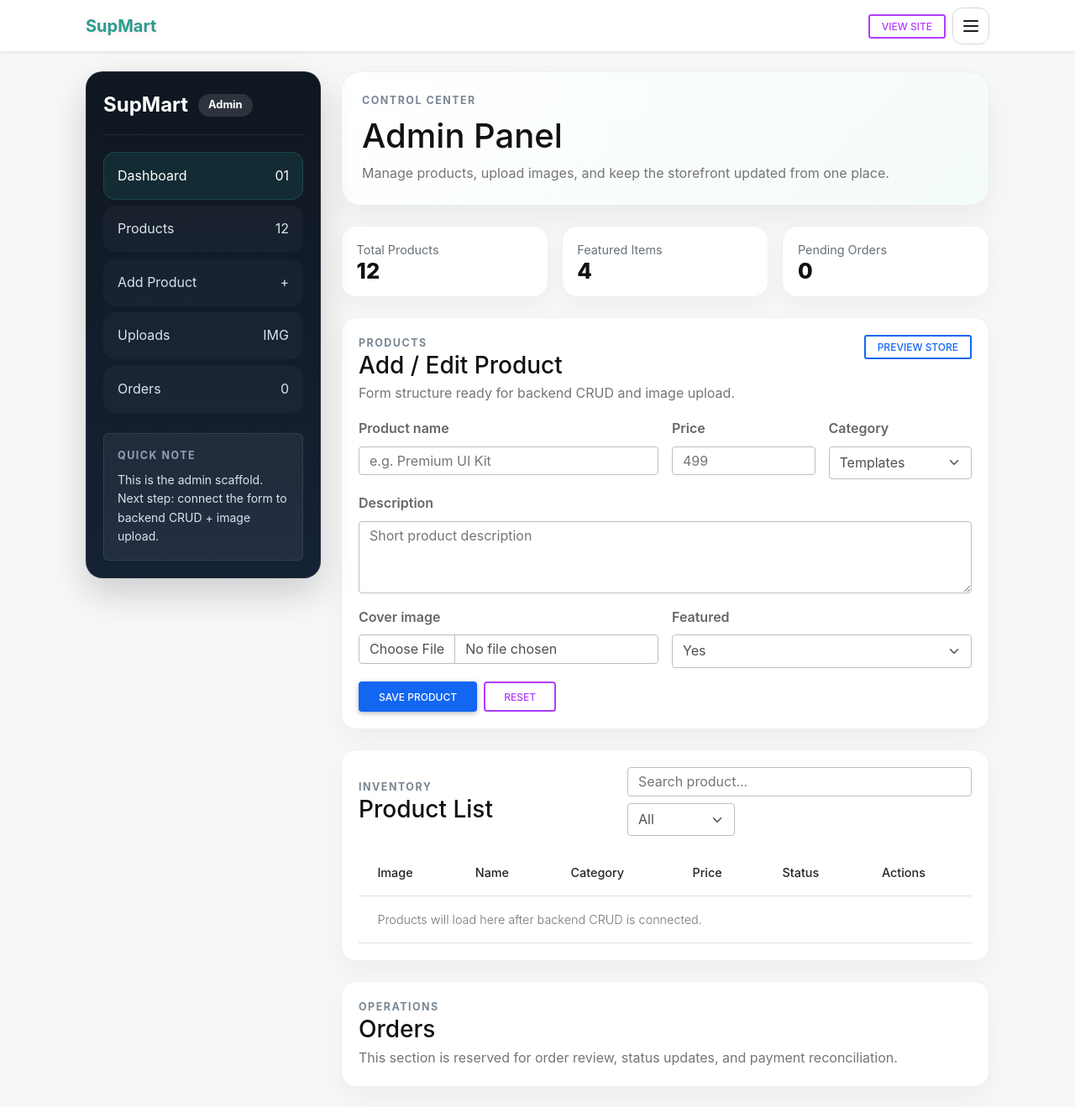
After one commit to sohagmorning/eco-back, a PHP site: page /admin.html in a window 1280 px wide. The commit adds this page. Shown: the whole page at 84% size. Run offline with PHP 8.4, Linux system fonts and the light colour scheme.

Commit message:
Add admin panel scaffold and expose admin links in menus

```diff
--- /dev/null
+++ b/admin.html
@@ -0,0 +1,187 @@
+<!doctype html>
+<html lang="en">
+  <head>
+    <meta charset="utf-8" />
+    <meta name="viewport" content="width=device-width,initial-scale=1" />
+    <title>Admin Panel — SupMart</title>
+    <link href="https://cdnjs.cloudflare.com/ajax/libs/mdb-ui-kit/3.10.2/mdb.min.css" rel="stylesheet"/>
+    <link rel="stylesheet" href="styles.css" />
+  </head>
+  <body>
+    <header>
+      <nav class="navbar navbar-light bg-white shadow-sm">
+        <div class="container d-flex align-items-center justify-content-between">
+          <a class="navbar-brand fw-bold mb-0" href="index.html">SupMart</a>
+          <div class="d-flex align-items-center gap-2">
+            <a class="btn btn-outline-secondary btn-sm" href="index.html">View site</a>
+            <button class="menu-trigger" type="button" data-mdb-toggle="offcanvas" data-mdb-target="#siteMenu" aria-controls="siteMenu" aria-label="Open menu">
+              <span></span><span></span><span></span>
+            </button>
+          </div>
+        </div>
+      </nav>
+
+      <div class="offcanvas offcanvas-end" tabindex="-1" id="siteMenu" aria-labelledby="siteMenuLabel">
+        <div class="offcanvas-header">
+          <h5 class="offcanvas-title" id="siteMenuLabel">Menu</h5>
+          <button type="button" class="btn-close text-reset" data-mdb-dismiss="offcanvas" aria-label="Close"></button>
+        </div>
+        <div class="offcanvas-body">
+          <div class="list-group list-group-flush site-menu-list">
+            <a href="admin.html" class="list-group-item list-group-item-action">Admin Panel</a>
+            <a href="products.html?all=1" class="list-group-item list-group-item-action">Products</a>
+            <a href="seller-dashboard.html" class="list-group-item list-group-item-action">Seller Dashboard</a>
+            <a href="customer-dashboard.html" class="list-group-item list-group-item-action">Customer Dashboard</a>
+            <a href="login.html" class="list-group-item list-group-item-action">Login</a>
+          </div>
+        </div>
+      </div>
+    </header>
+
+    <main class="py-4">
+      <div class="container admin-shell">
+        <aside class="admin-sidebar">
+          <div class="admin-brand">
+            <div class="fw-bold fs-4">SupMart</div>
+            <span class="badge">Admin</span>
+          </div>
+          <div class="admin-nav">
+            <a class="active" href="#overview"><span>Dashboard</span><span>01</span></a>
+            <a href="#products"><span>Products</span><span>12</span></a>
+            <a href="#product-form"><span>Add Product</span><span>+</span></a>
+            <a href="#uploads"><span>Uploads</span><span>IMG</span></a>
+            <a href="#orders"><span>Orders</span><span>0</span></a>
+          </div>
+          <div class="mt-4 p-3 rounded-4" style="background:rgba(255,255,255,.06);border:1px solid rgba(255,255,255,.08)">
+            <div class="section-kicker mb-2" style="color:#91a1b3">Quick note</div>
+            <p class="mb-0 small" style="color:#d9e3ee">This is the admin scaffold. Next step: connect the form to backend CRUD + image upload.</p>
+          </div>
+        </aside>
+
+        <section class="admin-main">
+          <div class="admin-hero mb-4" id="overview">
+            <div class="section-kicker mb-2">Control center</div>
+            <h1 class="mb-2">Admin Panel</h1>
+            <p class="text-muted mb-0">Manage products, upload images, and keep the storefront updated from one place.</p>
+          </div>
+
+          <div class="row g-3 mb-4">
+            <div class="col-md-4">
+              <div class="stat-card">
+                <div class="label">Total Products</div>
+                <div class="value" id="statProducts">12</div>
+              </div>
+            </div>
+            <div class="col-md-4">
+              <div class="stat-card">
+                <div class="label">Featured Items</div>
+                <div class="value">4</div>
+              </div>
+            </div>
+            <div class="col-md-4">
+              <div class="stat-card">
+                <div class="label">Pending Orders</div>
+                <div class="value">0</div>
+              </div>
+            </div>
+          </div>
+
+          <div class="admin-panel mb-4" id="product-form">
+            <div class="d-flex justify-content-between align-items-start flex-wrap gap-2 mb-3">
+              <div>
+                <div class="section-kicker">Products</div>
+                <h3 class="mb-1">Add / Edit Product</h3>
+                <p class="text-muted mb-0">Form structure ready for backend CRUD and image upload.</p>
+              </div>
+              <a href="products.html?all=1" class="btn btn-outline-primary btn-sm">Preview store</a>
+            </div>
+
+            <form class="admin-form row g-3">
+              <div class="col-md-6">
+                <label class="form-label" for="productName">Product name</label>
+                <input class="form-control" id="productName" placeholder="e.g. Premium UI Kit" />
+              </div>
+              <div class="col-md-3">
+                <label class="form-label" for="productPrice">Price</label>
+                <input class="form-control" id="productPrice" type="number" placeholder="499" />
+              </div>
+              <div class="col-md-3">
+                <label class="form-label" for="productCategory">Category</label>
+                <select class="form-select" id="productCategory">
+                  <option value="templates">Templates</option>
+                  <option value="ebooks">Ebooks</option>
+                  <option value="graphics">Graphics</option>
+                </select>
+              </div>
+              <div class="col-md-12">
+                <label class="form-label" for="productDesc">Description</label>
+                <textarea class="form-control" id="productDesc" rows="3" placeholder="Short product description"></textarea>
+              </div>
+              <div class="col-md-6" id="uploads">
+                <label class="form-label" for="productImage">Cover image</label>
+                <input class="form-control" id="productImage" type="file" accept="image/*" />
+              </div>
+              <div class="col-md-6">
+                <label class="form-label" for="featuredToggle">Featured</label>
+                <select class="form-select" id="featuredToggle">
+                  <option value="yes">Yes</option>
+                  <option value="no">No</option>
+                </select>
+              </div>
+              <div class="col-12 d-flex gap-2 flex-wrap">
+                <button type="button" class="btn btn-primary">Save product</button>
+                <button type="button" class="btn btn-outline-secondary">Reset</button>
+              </div>
+            </form>
+          </div>
+
+          <div class="admin-panel mb-4" id="products">
+            <div class="d-flex justify-content-between align-items-center flex-wrap gap-2 mb-3">
+              <div>
+                <div class="section-kicker">Inventory</div>
+                <h3 class="mb-0">Product List</h3>
+              </div>
+              <div class="d-flex gap-2 flex-wrap">
+                <input class="form-control" style="min-width:220px" placeholder="Search product..." />
+                <select class="form-select" style="width:auto">
+                  <option>All</option>
+                  <option>Templates</option>
+                  <option>Ebooks</option>
+                </select>
+              </div>
+            </div>
+
+            <div class="table-responsive admin-table">
+              <table class="table align-middle mb-0">
+                <thead>
+                  <tr>
+                    <th>Image</th>
+                    <th>Name</th>
+                    <th>Category</th>
+                    <th>Price</th>
+                    <th>Status</th>
+                    <th>Actions</th>
+                  </tr>
+                </thead>
+                <tbody id="adminProductRows">
+                  <tr>
+                    <td colspan="6" class="text-muted">Products will load here after backend CRUD is connected.</td>
+                  </tr>
+                </tbody>
+              </table>
+            </div>
+          </div>
+
+          <div class="admin-panel" id="orders">
+            <div class="section-kicker">Operations</div>
+            <h3 class="mb-1">Orders</h3>
+            <p class="text-muted mb-0">This section is reserved for order review, status updates, and payment reconciliation.</p>
+          </div>
+        </section>
+      </div>
+    </main>
+
+    <script src="https://cdnjs.cloudflare.com/ajax/libs/mdb-ui-kit/3.10.2/mdb.min.js"></script>
+    <script src="script.js"></script>
+  </body>
+</html>
--- a/customer-dashboard.html
+++ b/customer-dashboard.html
@@ -34,6 +34,7 @@
         </div>
         <div class="offcanvas-body">
           <div class="list-group list-group-flush site-menu-list">
+            <a href="admin.html" class="list-group-item list-group-item-action">Admin Panel</a>
             <a href="products.html" class="list-group-item list-group-item-action">Products</a>
             <a href="login.html" class="list-group-item list-group-item-action">Login</a>
             <a href="signup.html" class="list-group-item list-group-item-action">Signup</a>
--- a/index.html
+++ b/index.html
@@ -42,6 +42,7 @@
         </div>
         <div class="offcanvas-body">
           <div class="list-group list-group-flush site-menu-list">
+            <a href="admin.html" class="list-group-item list-group-item-action">Admin Panel</a>
             <a href="products.html?all=1" class="list-group-item list-group-item-action">Products</a>
             <a href="login.html" class="list-group-item list-group-item-action">Login</a>
             <a href="signup.html" class="list-group-item list-group-item-action">Signup</a>
--- a/seller-dashboard.html
+++ b/seller-dashboard.html
@@ -34,6 +34,7 @@
         </div>
         <div class="offcanvas-body">
           <div class="list-group list-group-flush site-menu-list">
+            <a href="admin.html" class="list-group-item list-group-item-action">Admin Panel</a>
             <a href="products.html" class="list-group-item list-group-item-action">Products</a>
             <a href="login.html" class="list-group-item list-group-item-action">Login</a>
             <a href="signup.html" class="list-group-item list-group-item-action">Signup</a>
--- a/styles.css
+++ b/styles.css
@@ -24,6 +24,29 @@ body{margin:0;color:#111;background:#f7f7f7}
 .mobile-bottom-nav a.active{color:var(--accent);font-weight:600}
 .container{max-width:1100px}
 
+/* Admin panel */
+.admin-shell{display:grid;grid-template-columns:280px 1fr;gap:1.5rem;align-items:start}
+.admin-sidebar{position:sticky;top:1rem;background:linear-gradient(180deg,#0f1720,#152235);color:#fff;border-radius:20px;padding:1.25rem;border:1px solid rgba(255,255,255,.08);box-shadow:0 18px 40px rgba(15,23,32,.18)}
+.admin-brand{display:flex;align-items:center;gap:.75rem;margin-bottom:1.25rem;padding-bottom:1rem;border-bottom:1px solid rgba(255,255,255,.08)}
+.admin-brand .badge{background:rgba(255,255,255,.12);color:#fff;border-radius:999px;padding:.45rem .75rem;font-size:.8rem}
+.admin-nav a{display:flex;align-items:center;justify-content:space-between;padding:.9rem 1rem;border-radius:14px;color:#d9e3ee;text-decoration:none;margin-bottom:.45rem;background:rgba(255,255,255,.03);border:1px solid transparent}
+.admin-nav a:hover,.admin-nav a.active{background:rgba(42,157,143,.14);border-color:rgba(42,157,143,.25);color:#fff}
+.admin-main{min-width:0}
+.admin-hero{background:linear-gradient(135deg,#ffffff,#f3fbfa);border:1px solid #e9f2f0;border-radius:24px;padding:1.5rem;box-shadow:0 16px 32px rgba(15,23,32,.05)}
+.stat-card{background:#fff;border:1px solid #edf0f2;border-radius:18px;padding:1rem 1.1rem;box-shadow:0 10px 24px rgba(15,23,32,.04)}
+.stat-card .label{color:#67707a;font-size:.9rem}
+.stat-card .value{font-size:1.6rem;font-weight:800;line-height:1.1}
+.admin-panel{background:#fff;border:1px solid #edf0f2;border-radius:18px;padding:1.25rem;box-shadow:0 12px 28px rgba(15,23,32,.04)}
+.admin-panel + .admin-panel{margin-top:1.25rem}
+.admin-table img{width:52px;height:52px;object-fit:cover;border-radius:12px}
+.admin-form .form-label{font-weight:600}
+.section-kicker{letter-spacing:.12em;text-transform:uppercase;font-size:.78rem;color:#7a8794;font-weight:700}
+
+@media (max-width: 992px){
+	.admin-shell{grid-template-columns:1fr}
+	.admin-sidebar{position:relative;top:0}
+}
+
 /* Dark mode support */
 body.dark{background:#0f1720;color:#e6eef2}
 body.dark .card-e{background:#0b1220;border-color:#15202a}
```
